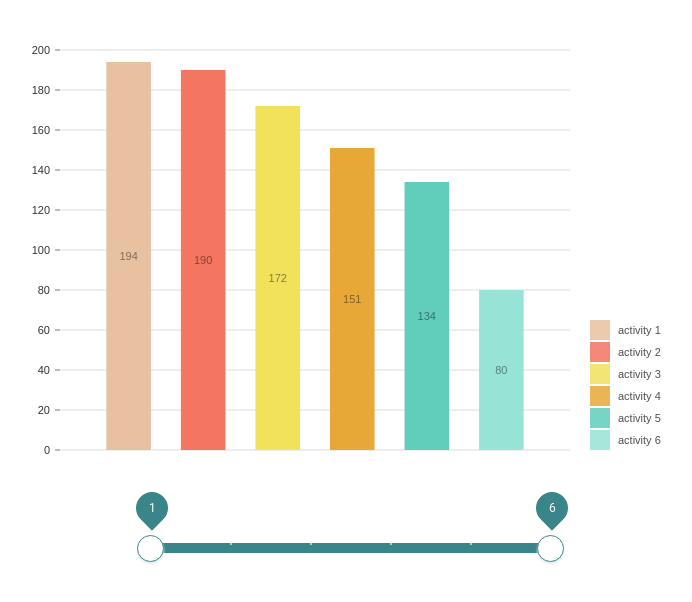
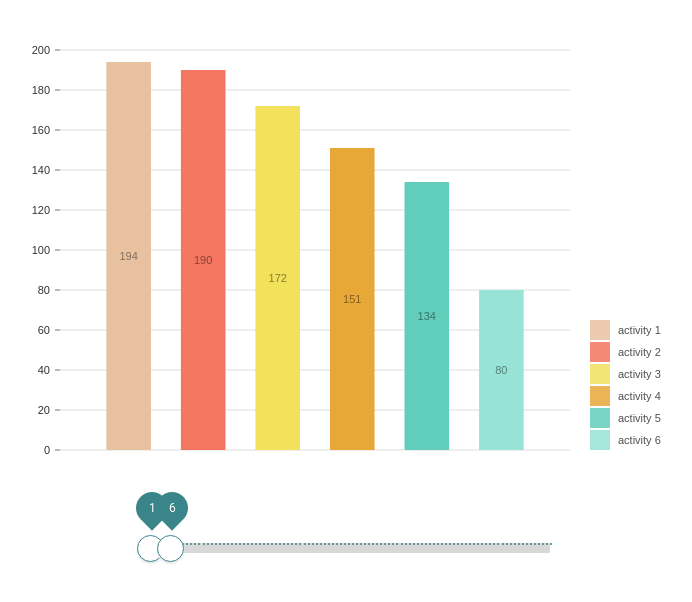
Before and after one commit to MarinaFroes/interplay-of-components, a React (Create React App) app: page / in a window 1280 px wide. Shown: the top 602 px of the page, without its empty margins (290-982 px from the left). Built offline with nearby package versions, Linux system fonts and the light colour scheme.

Commit message:
feat: Add max prop

```diff
--- a/src/components/RangeSlider.js
+++ b/src/components/RangeSlider.js
@@ -55,7 +55,7 @@ function ActivitySliderThumbComponent(props) {
   );
 }
 
-function RangeSlider({ values, onChange}) {
+function RangeSlider({ values, onChange, max}) {
   const classes = useStyles();
 
   return (
@@ -67,8 +67,7 @@ function RangeSlider({ values, onChange}) {
         onChange={onChange}
         valueLabelDisplay="on"
         marks={true}
-        step={1}
-        max={6}
+        max={max}
         min={1}
       />
     </div>
@@ -81,7 +80,6 @@ RangeSlider.propTypes = {
   onChange: PropTypes.func.isRequired,
   valueLabelDisplay: PropTypes.string,
   marks: PropTypes.bool,
-  step: PropTypes.number,
   max: PropTypes.number,
   min: PropTypes.number
 }
```
